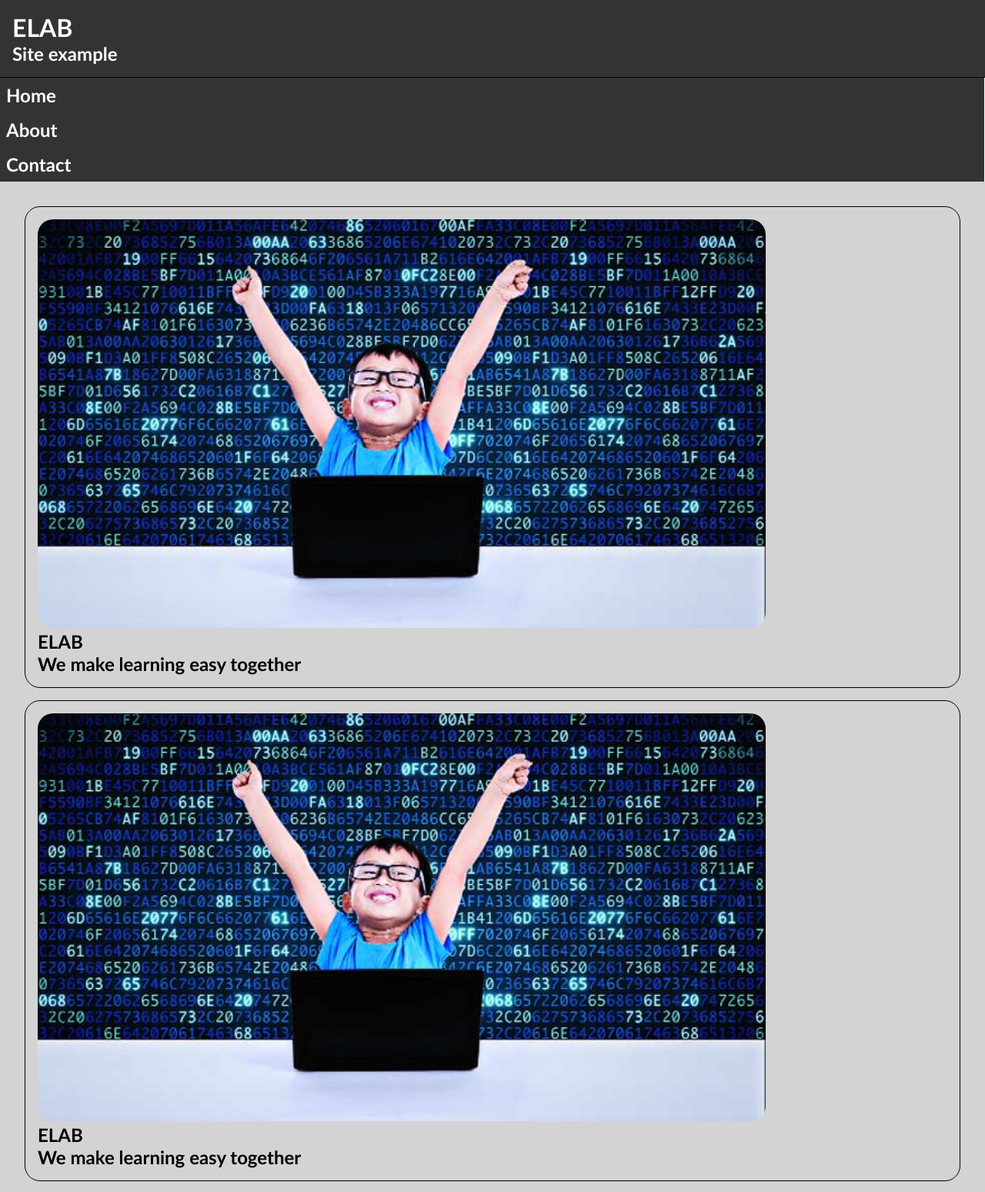
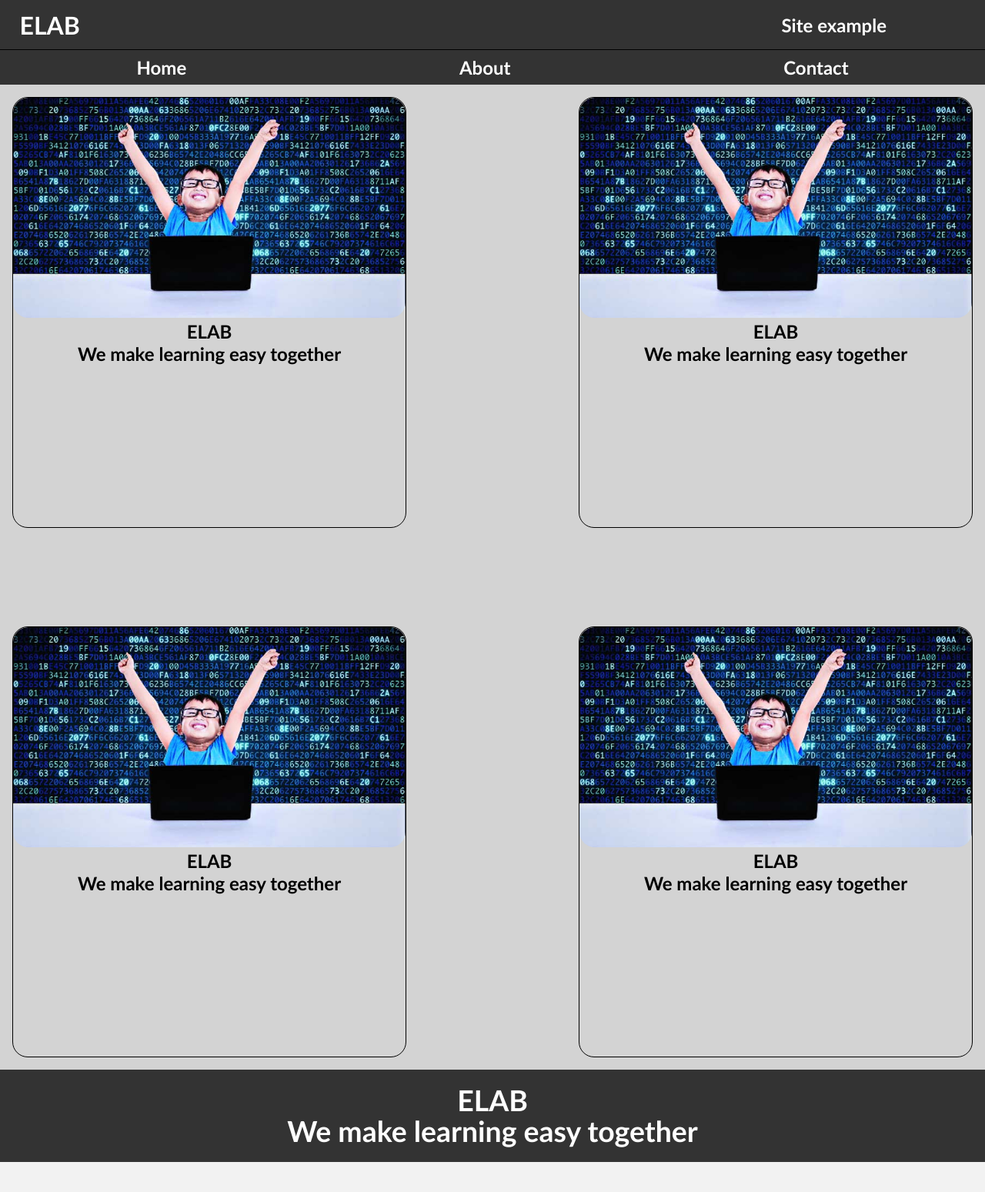
Before and after one commit to 0joksa0/ELABtemplate1, a plain HTML site: page pages/index.html in a window 1280 px wide. Shown: the top 1549 px of the page at 77% size. After the commit the page ends 1510 px from the top, so only its background shows below. Drawn offline with Linux system fonts and the light colour scheme.

Commit message:
Same done withouth flex, mostly absolute positioning

```diff
--- a/pages/index.html
+++ b/pages/index.html
@@ -22,28 +22,28 @@
             </ul>
         </menu>
         <div class="content">
-            <section>
+            <section id = "one">
                <div class="imgPlaceholder">
                     <img src="/images/happy-child.jpg" alt="">
                 </div>
                 <h1>ELAB</h1>
                 <h2>We make learning easy together</h2>
             </section>
-            <section>
+            <section id = "two">
                <div class="imgPlaceholder">
                     <img src="/images/happy-child.jpg" alt="">
                 </div>
                 <h1>ELAB</h1>
                 <h2>We make learning easy together</h2>
             </section>
-            <section>
+            <section id = "three">
                <div class="imgPlaceholder">
                     <img src="/images/happy-child.jpg" alt="">
                 </div>
                 <h1>ELAB</h1>
                 <h2>We make learning easy together</h2>
-            </section>
-            <section>
+            </section >
+            <section id = "four">
                <div class="imgPlaceholder">
                     <img src="/images/happy-child.jpg" alt="">
                 </div>
--- a/styles/styleFooter.css
+++ b/styles/styleFooter.css
@@ -1,4 +1,7 @@
 footer{
+    position: relative;
+    bottom: 0;
+    left: 0;
     background-color: #333;
     color: #fff;
     padding: 20px;
--- a/styles/styleIndex.css
+++ b/styles/styleIndex.css
@@ -1,26 +1,67 @@
 header{
+    width: 100%;
+    height: 5%;
+    position: relative;
+    top: 0;
+    left: 0;
     background-color: #333;
-    padding: 1rem;
+    padding: 2rem;
     color: white;
     border-bottom: 1px solid black;
 }
+header h1{
+    position: absolute;
+    top: 50%;
+    left:2%;
+    transform: translateY(-50%);
+}
+header h2{
+    position: absolute;
+    top: 50%;
+    right: 10%;
+    transform: translateY(-50%);
+}
 
 .content{
+    position: relative;
     padding: 1rem;
     background-color: lightgrey;
-
+    top: 15%;
+    width: 100%;
+    height: 80rem;
 }
 
 section{
-
-    padding: 1rem;
+    position: absolute;
+    background-color: lightgray;
+    height: 35rem;
+    width: 40%;
     border: 1px solid black;
     border-radius: 20px;
     margin: 1rem;
+    text-align: center;
+}
+
+#one{
+    top: 0;
+    left: 0;
+}
+
+#two{
+    top: 0;
+    right: 0;
+}
+
+#three{
+    bottom: 0;
+    left: 0;
+}
+#four{
+    bottom: 0;
+    right: 0;
 }
 
 .imgPlaceholder{
-    width: 80%;
     border-radius: 20px;
 }
 
--- a/styles/styleMeni.css
+++ b/styles/styleMeni.css
@@ -8,12 +8,15 @@
 body{
     background-color: #f2f2f2;
     min-height: 100vh;
+    position: relative;
 }
 
 menu{
     width: 100%;
     background-color: #333;
     color: #fff;
+    position: relative;
+    top: 5%;
 }
 
 .menuList{
@@ -21,10 +24,11 @@ menu{
     height: 100%;
     text-decoration: none;
     list-style: none;
+    display: flex;
+    justify-content: space-around;
 }
 
 .menuList li{
-    border-right: 1px solid #fff;
     padding: 0.5rem;
 }
 
```
Also changed, not shown: pages/about.html (+2 -0 lines), pages/contact.html (+2 -0 lines), styles/styleAbout.css (+13 -2 lines), styles/styleContact.css (+40 -5 lines).
